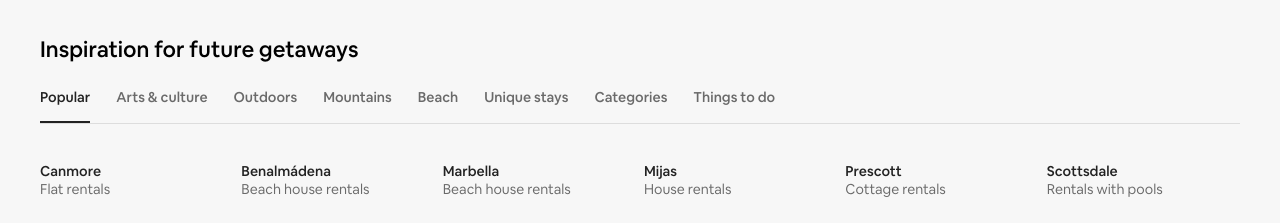
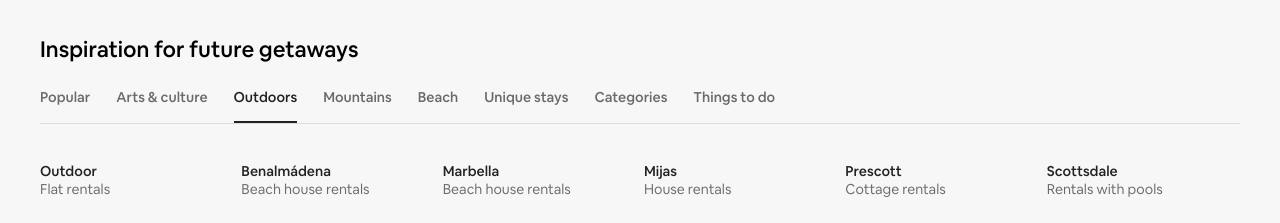
Before and after one commit to nilkanthdhanani/Airbnb, a React (Create React App) app: page / in a window 1280 px wide. Both pictures are taken after a click on the element "Outdoors". Shown: the part 2691-2914 px from the top of the page. Built offline with nearby package versions, Linux system fonts and the light colour scheme.

Commit message:
change on slider

```diff
--- a/src/commen/footer/footer.scss
+++ b/src/commen/footer/footer.scss
@@ -27,9 +27,9 @@ footer {
           color: var(--font-color2);
         }
 
-                &:first-child {
+        &.active {
           span {
-                        color: var(--font-color);
+            color: var(--font-color); // Active color
           }
 
           &::after {
@@ -39,7 +39,7 @@ footer {
             width: 100%;
             left: 0;
             bottom: 0;
-                        background-color: var(--font-color);
+            background-color: var(--font-color); // Active underline
           }
         }
       }
--- a/src/commen/footer/inspiration/beach.js
+++ b/src/commen/footer/inspiration/beach.js
@@ -3,7 +3,7 @@ import '../footer.scss';
 import DropIco from '../../../assets/images/svg/dropIco';
 
 const popularDestinations = [
-  { city: "Canmore", type: "Flat rentals" },
+  { city: "Beach", type: "Flat rentals" },
   { city: "Benalmádena", type: "Beach house rentals" },
   { city: "Marbella", type: "Beach house rentals" },
   { city: "Mijas", type: "House rentals" },
--- a/src/commen/footer/inspiration/categories.js
+++ b/src/commen/footer/inspiration/categories.js
@@ -3,7 +3,7 @@ import '../footer.scss';
 import DropIco from '../../../assets/images/svg/dropIco';
 
 const popularDestinations = [
-  { city: "Canmore", type: "Flat rentals" },
+  { city: "Categories", type: "Flat rentals" },
   { city: "Benalmádena", type: "Beach house rentals" },
   { city: "Marbella", type: "Beach house rentals" },
   { city: "Mijas", type: "House rentals" },
--- a/src/commen/footer/inspiration/inspiration.js
+++ b/src/commen/footer/inspiration/inspiration.js
@@ -11,6 +11,17 @@ import ThingsToDo from './thingsToDo';
 
 export default function Inspiration() {
   const [selectedCategory, setSelectedCategory] = useState('Popular'); // Default to 'Popular'
+
+  const categories = [
+    'Popular',
+    'Arts & culture',
+    'Outdoors',
+    'Mountains',
+    'Beach',
+    'Unique stays',
+    'Categories',
+    'Things to do'
+  ];
 
   const renderSelectedCategory = () => {
     switch (selectedCategory) {
@@ -40,31 +51,18 @@ export default function Inspiration() {
       <div className="container">
         <h2>Inspiration for future getaways</h2>
         <div className="inspiration-select">
-          <div className="inspiration-select-box" onClick={() => setSelectedCategory('Popular')}>
-            <span>Popular</span>
-          </div>
-          <div className="inspiration-select-box" onClick={() => setSelectedCategory('Arts & culture')}>
-            <span>Arts & culture</span>
-          </div>
-          <div className="inspiration-select-box" onClick={() => setSelectedCategory('Outdoors')}>
-            <span>Outdoors</span>
-          </div>
-          <div className="inspiration-select-box" onClick={() => setSelectedCategory('Mountains')}>
-            <span>Mountains</span>
-          </div>
-          <div className="inspiration-select-box" onClick={() => setSelectedCategory('Beach')}>
-            <span>Beach</span>
-          </div>
-          <div className="inspiration-select-box" onClick={() => setSelectedCategory('Unique stays')}>
-            <span>Unique stays</span>
-          </div>
-          <div className="inspiration-select-box" onClick={() => setSelectedCategory('Categories')}>
-            <span>Categories</span>
-          </div>
-          <div className="inspiration-select-box" onClick={() => setSelectedCategory('Things to do')}>
-            <span>Things to do</span>
-          </div>
+          {categories.map((category) => (
+            <div
+              key={category}
+              className={`inspiration-select-box ${selectedCategory === category ? 'active' : ''}`}
+              onClick={() => setSelectedCategory(category)}
+            >
+              <span>{category}</span>
+            </div>
+          ))}
         </div>
+
+        {/* Render the selected category component */}
         {renderSelectedCategory()}
       </div>
     </div>
--- a/src/commen/footer/inspiration/mountains.js
+++ b/src/commen/footer/inspiration/mountains.js
@@ -3,7 +3,7 @@ import '../footer.scss';
 import DropIco from '../../../assets/images/svg/dropIco';
 
 const popularDestinations = [
-  { city: "Canmore", type: "Flat rentals" },
+  { city: "Mountains", type: "Flat rentals" },
   { city: "Benalmádena", type: "Beach house rentals" },
   { city: "Marbella", type: "Beach house rentals" },
   { city: "Mijas", type: "House rentals" },
--- a/src/commen/footer/inspiration/outdoors.js
+++ b/src/commen/footer/inspiration/outdoors.js
@@ -3,7 +3,7 @@ import '../footer.scss';
 import DropIco from '../../../assets/images/svg/dropIco';
 
 const popularDestinations = [
-  { city: "Canmore", type: "Flat rentals" },
+  { city: "Outdoor", type: "Flat rentals" },
   { city: "Benalmádena", type: "Beach house rentals" },
   { city: "Marbella", type: "Beach house rentals" },
   { city: "Mijas", type: "House rentals" },
--- a/src/commen/footer/inspiration/thingsToDo.js
+++ b/src/commen/footer/inspiration/thingsToDo.js
@@ -3,7 +3,7 @@ import '../footer.scss';
 import DropIco from '../../../assets/images/svg/dropIco';
 
 const popularDestinations = [
-  { city: "Canmore", type: "Flat rentals" },
+  { city: "Things to do", type: "Flat rentals" },
   { city: "Benalmádena", type: "Beach house rentals" },
   { city: "Marbella", type: "Beach house rentals" },
   { city: "Mijas", type: "House rentals" },
--- a/src/commen/footer/inspiration/uniqueStays.js
+++ b/src/commen/footer/inspiration/uniqueStays.js
@@ -3,7 +3,7 @@ import '../footer.scss';
 import DropIco from '../../../assets/images/svg/dropIco';
 
 const popularDestinations = [
-  { city: "Canmore", type: "Flat rentals" },
+  { city: "UniqueStays", type: "Flat rentals" },
   { city: "Benalmádena", type: "Beach house rentals" },
   { city: "Marbella", type: "Beach house rentals" },
   { city: "Mijas", type: "House rentals" },
```
Lines whose indentation alone changed are shown as unchanged.
